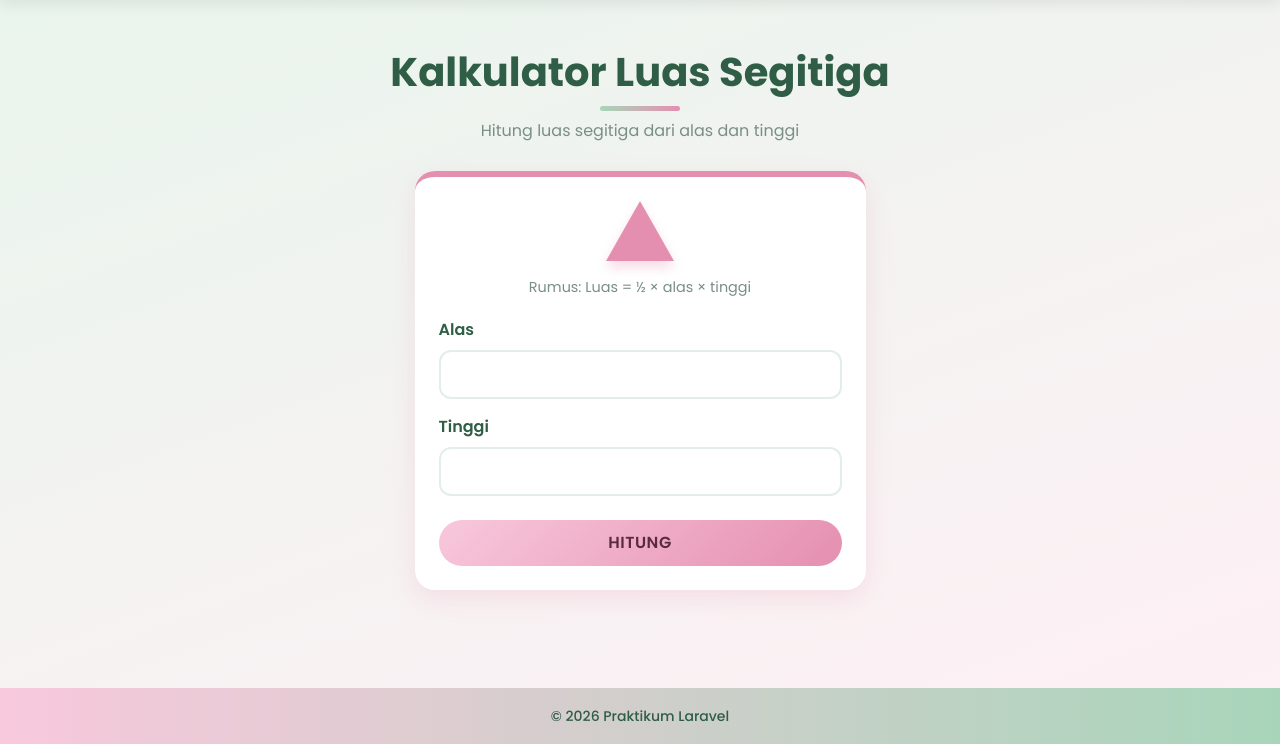
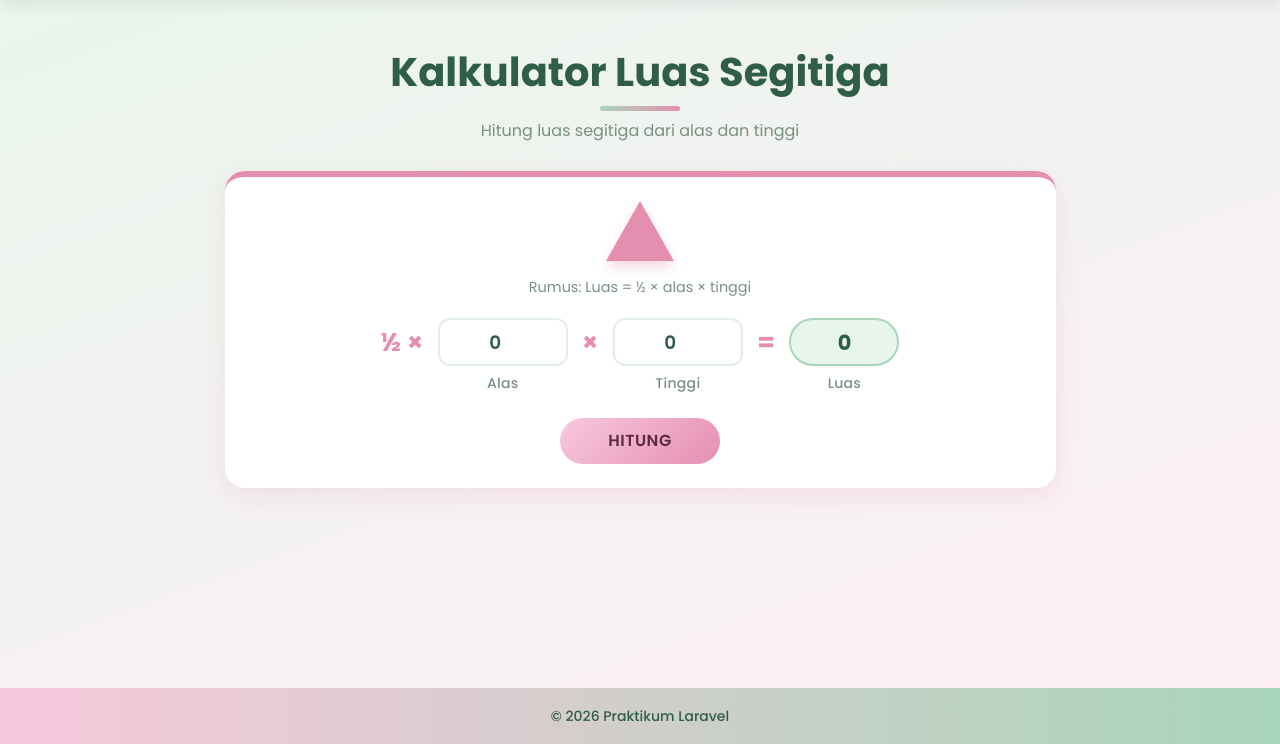
Before and after one commit to mayapuspa999-hash/laravel-2A, a Laravel app: page /kalkulator/segitiga in a window 1280 px wide. Shown: the part 56-800 px from the top of the page. Run offline with Laravel 12, Linux system fonts and the light colour scheme.

Commit message:
[EDIT] merubah tampilan kalkulator dan menampilkan dokumentasi baru kalkulator

```diff
--- a/app/Http/Controllers/KalkulatorController.php
+++ b/app/Http/Controllers/KalkulatorController.php
@@ -10,9 +10,9 @@ class KalkulatorController extends Controller
     public function segitiga()
     {
         $data['judul']  = 'Kalkulator Luas Segitiga';
-        $data['alas']   = null;
-        $data['tinggi'] = null;
-        $data['hasil']  = null;
+        $data['alas']   = 0;
+        $data['tinggi'] = 0;
+        $data['hasil']  = 0;
 
         return view('segitiga', $data);
     }
@@ -33,8 +33,9 @@ class KalkulatorController extends Controller
             'tinggi.gt'       => 'Tinggi harus lebih besar dari 0.',
         ]);
 
-        //menangkap input dari form
-        $data['judul']  = 'Kalkulator Luas Segitiga';
+        $data['judul'] = 'Kalkulator Luas Segitiga';
+
+        // menangkap input dari form
         $data['alas']   = (float) $request->input('alas');
         $data['tinggi'] = (float) $request->input('tinggi');
 
--- a/public/css/style.css
+++ b/public/css/style.css
@@ -177,7 +177,7 @@ main {
     margin-bottom: 1.2rem;
 }
 
-/* ikon segitiga (dibuat dengan CSS) */
+/* ikon segitiga */
 .ikon-segitiga {
     width: 0;
     height: 0;
@@ -243,3 +243,57 @@ main {
     color: var(--hijau-tua);
     font-weight: 500;
 }
+
+/* ====== FORM PERSAMAAN KALKULATOR ====== */
+.rumus-baris {
+    display: flex;
+    flex-wrap: wrap;
+    align-items: flex-start;
+    justify-content: center;
+    gap: 0.9rem;
+    margin-top: 0.5rem;
+}
+
+.rumus-baris .tanda {
+    font-size: 1.6rem;
+    font-weight: 700;
+    color: var(--pink-tua);
+    line-height: 3rem;
+}
+
+.kolom-input {
+    display: flex;
+    flex-direction: column;
+    align-items: center;
+}
+
+.kolom-input small {
+    margin-top: 0.4rem;
+    color: #7a8f84;
+    font-weight: 500;
+    letter-spacing: 0.3px;
+}
+
+.rumus-baris .form-control {
+    width: 130px;
+    height: 3rem;
+    text-align: center;
+    font-size: 1.15rem;
+    font-weight: 600;
+    color: var(--hijau-tua);
+}
+
+.hasil-bulat {
+    min-width: 110px;
+    height: 3rem;
+    padding: 0 1.2rem;
+    display: flex;
+    align-items: center;
+    justify-content: center;
+    border-radius: 50px;
+    background-color: var(--hijau-muda);
+    border: 2px solid var(--hijau);
+    color: var(--hijau-tua);
+    font-size: 1.3rem;
+    font-weight: 700;
+}
--- a/resources/views/segitiga.blade.php
+++ b/resources/views/segitiga.blade.php
@@ -7,7 +7,7 @@
 <p class="sub-judul">Hitung luas segitiga dari alas dan tinggi</p>
 
 <div class="row justify-content-center">
-    <div class="col-md-6 col-lg-5">
+    <div class="col-lg-9">
         <div class="card kartu">
             <div class="card-body p-4">
 
@@ -24,27 +24,38 @@
                 </div>
                 @endif
 
-                <form method="post" action="{{ url('/kalkulator/segitiga') }}">
+                <form action="{{ url('/kalkulator/segitiga') }}" method="post">
                     @csrf
-                    <div class="mb-3">
-                        <label for="alas" class="form-label">Alas</label>
-                        <input type="number" step="any" class="form-control" id="alas"
-                               name="alas" value="{{ old('alas', $alas) }}" required>
+
+                    <div class="rumus-baris">
+                        <span class="tanda">&frac12; &times;</span>
+
+                        <div class="kolom-input">
+                            <input type="number" step="any" class="form-control" name="alas"
+                                   value="{{ old('alas', $alas) }}" required>
+                            <small>Alas</small>
+                        </div>
+
+                        <span class="tanda">&times;</span>
+
+                        <div class="kolom-input">
+                            <input type="number" step="any" class="form-control" name="tinggi"
+                                   value="{{ old('tinggi', $tinggi) }}" required>
+                            <small>Tinggi</small>
+                        </div>
+
+                        <span class="tanda">=</span>
+
+                        <div class="kolom-input">
+                            <div class="hasil-bulat">{{ $hasil }}</div>
+                            <small>Luas</small>
+                        </div>
                     </div>
-                    <div class="mb-4">
-                        <label for="tinggi" class="form-label">Tinggi</label>
-                        <input type="number" step="any" class="form-control" id="tinggi"
-                               name="tinggi" value="{{ old('tinggi', $tinggi) }}" required>
+
+                    <div class="text-center mt-4">
+                        <button type="submit" class="btn btn-pastel px-5">HITUNG</button>
                     </div>
-                    <button type="submit" class="btn btn-pastel w-100">HITUNG</button>
                 </form>
-
-                @if ($hasil !== null)
-                <div class="alert alert-success hasil mt-4 mb-0">
-                    Luas = &frac12; &times; {{ $alas }} &times; {{ $tinggi }}
-                    = <strong>{{ $hasil }}</strong>
-                </div>
-                @endif
 
             </div>
         </div>
```
Also changed, not shown: 6 other files.
